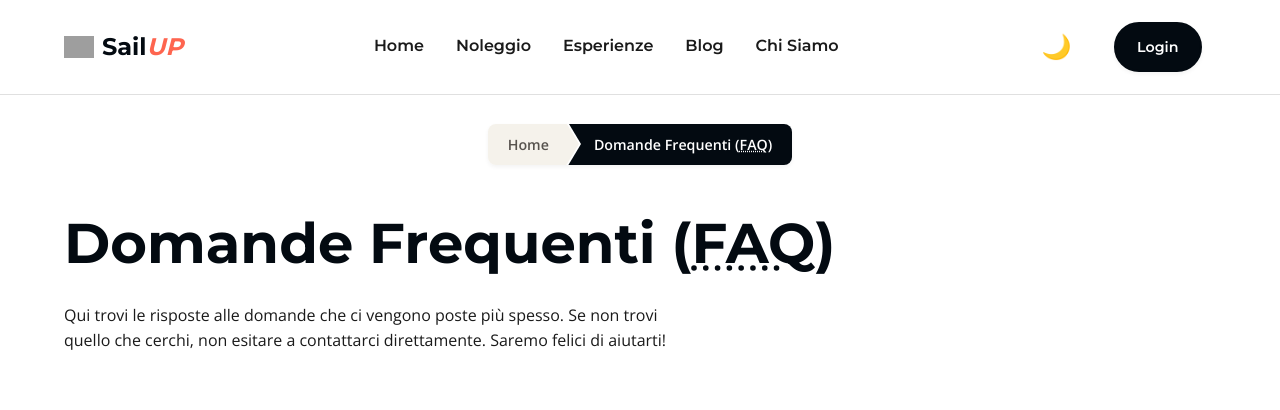
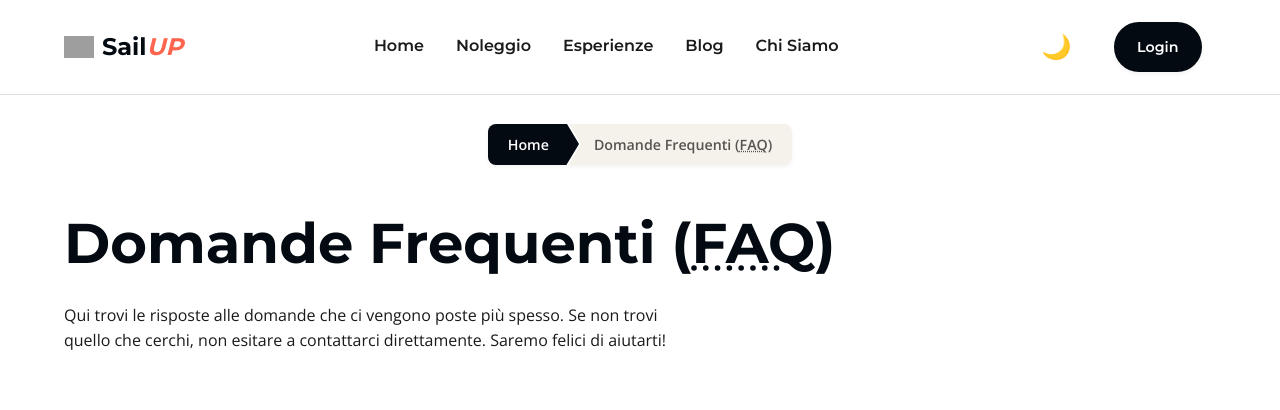
Before and after one commit to biasuzzi-davide/SailUP, a PHP site: page /public/pages/FAQ.html in a window 1280 px wide. Shown: the top 410 px of the page. Run offline with PHP 8.4, Linux system fonts and the light colour scheme; grey boxes are pictures that could not be loaded.

Commit message:
Update style.css

```diff
--- a/public/css/style.css
+++ b/public/css/style.css
@@ -17,7 +17,6 @@
   /* Bianco */
   --col-bg-alt: #f5f2eb;
   /* Bianco Ghiaccio (sfondo sezioni) */
-
   --col-text: #1a1a1a;
   /* Testo principale */
   --col-text-inv: #ffffff;
@@ -394,8 +393,8 @@ button:focus-visible,
 
 #breadcrumb li a,
 #breadcrumb li[aria-current="page"] {
-  color: var(--col-text-muted);
-  background: var(--col-bg-alt);
+  color: var(--col-text-inv);
+  background: var(--col-primary);
   /* Grigio chiaro/Bianco Ghiaccio */
   text-decoration: none;
   padding: 10px 0 10px 45px;
@@ -419,7 +418,7 @@ button:focus-visible,
   /* Crezione del triangolo */
   border-top: 50px solid transparent;
   border-bottom: 50px solid transparent;
-  border-left: 30px solid var(--col-bg-alt);
+  border-left: 30px solid var(--col-primary);
 
   /* Posizionamento assoluto a destra */
   position: absolute;
@@ -466,9 +465,9 @@ button:focus-visible,
 }
 
 #breadcrumb li[aria-current="page"] {
-  background: var(--col-primary);
+  background: var(--col-bg-alt);
   /* Elemento attivo colorato di un altro colore */
-  color: var(--col-text-inv);
+  color: var(--col-text-muted);
   pointer-events: none;
   /* Non cliccabile */
   padding-right: 20px;
@@ -841,7 +840,7 @@ footer {
 .horizontal-card[open] summary::before {
   content: "⚓";
   transform: rotate(360deg);
-  transition: 0.2s;
+  transition: 0.5s;
 }
 
 /* =========================================
```
